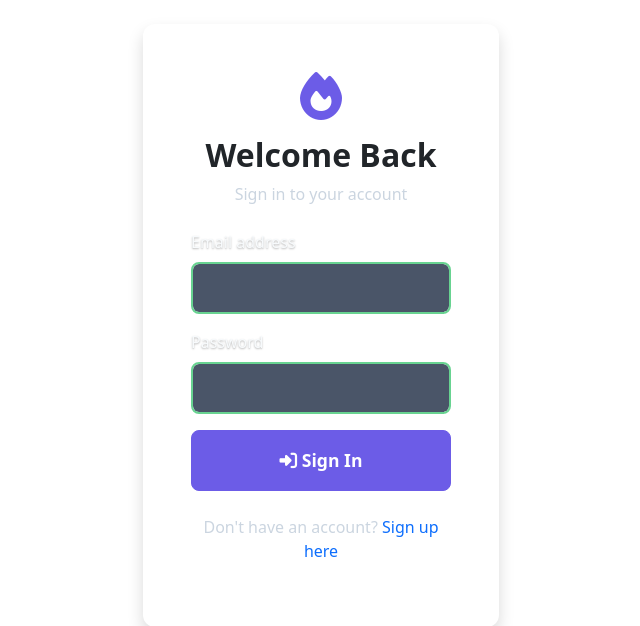
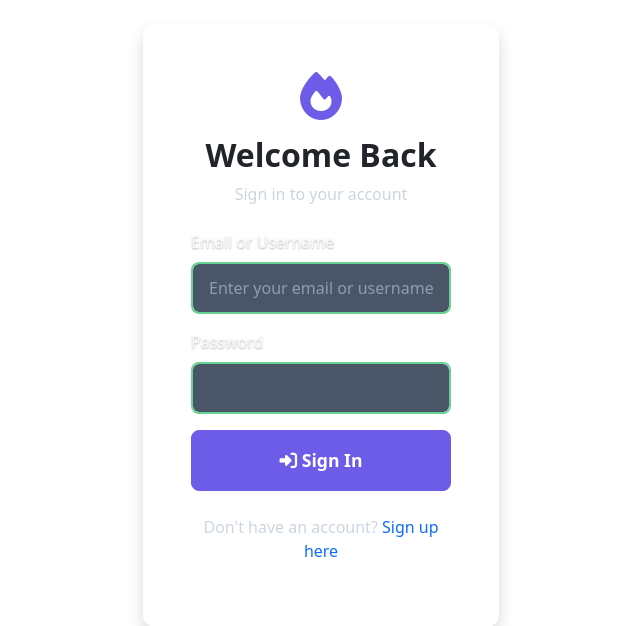
Before and after one commit to perfectm/mellyfire, a FastAPI app: page /login in a window 1280 px wide. Shown: the part 62-688 px from the top of the page, without its empty margins (319-959 px from the left). Run offline with FastAPI, Linux system fonts and the light colour scheme; some libraries are stand-ins or nearby versions.

Commit message:
Update server port to 8002 and enhance login functionality
- Change FastAPI server port from 8000 to 8002
- Allow login with either email or username
- Update login form to accept email or username input
- Improve login error messaging for better user experience

🤖 Generated with [Claude Code](https://claude.ai/code)

Co-Authored-By: Claude <noreply@anthropic.com>

```diff
--- a/main.py
+++ b/main.py
@@ -120,12 +120,14 @@ async def register(user: UserCreate, db: Session = Depends(get_db)):
 
 @app.post("/api/login")
 async def login(user: UserLogin, db: Session = Depends(get_db)):
-    # Verify user credentials
-    db_user = db.query(User).filter(User.email == user.email).first()
+    # Verify user credentials - check both email and username
+    db_user = db.query(User).filter(
+        (User.email == user.email) | (User.username == user.email)
+    ).first()
     if not db_user or not verify_password(user.password, db_user.hashed_password):
         raise HTTPException(
             status_code=status.HTTP_401_UNAUTHORIZED,
-            detail="Incorrect email or password"
+            detail="Incorrect email/username or password"
         )
 
     # Create access token
@@ -279,4 +281,4 @@ async def delete_calculation(
     return {"message": "Calculation deleted successfully"}
 
 if __name__ == "__main__":
-    uvicorn.run("main:app", host="0.0.0.0", port=8000, reload=True)
+    uvicorn.run("main:app", host="0.0.0.0", port=8002, reload=True)
--- a/schemas.py
+++ b/schemas.py
@@ -8,7 +8,7 @@ class UserCreate(BaseModel):
     password: str = Field(..., min_length=6)
 
 class UserLogin(BaseModel):
-    email: str
+    email: str  # Can be email or username
     password: str
 
 class User(BaseModel):
--- a/templates/login.html
+++ b/templates/login.html
@@ -16,8 +16,8 @@
 
                     <form id="login-form">
                         <div class="mb-3">
-                            <label for="email" class="form-label">Email address</label>
-                            <input type="email" class="form-control" id="email" name="email" required>
+                            <label for="email" class="form-label">Email or Username</label>
+                            <input type="text" class="form-control" id="email" name="email" placeholder="Enter your email or username" required>
                         </div>
 
                         <div class="mb-3">
```
